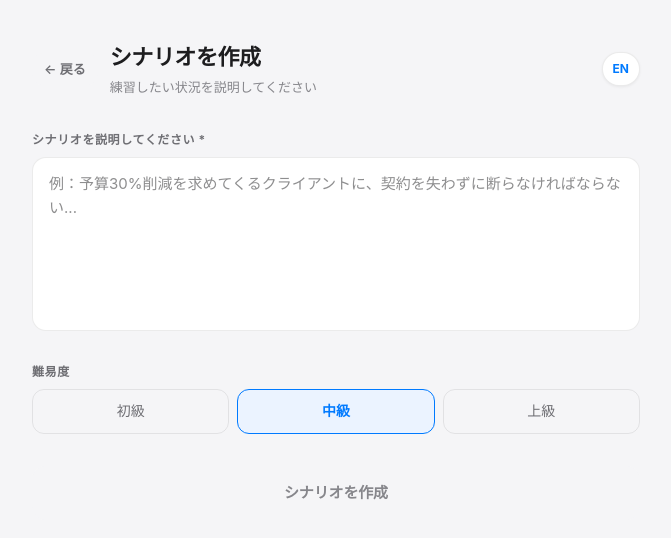
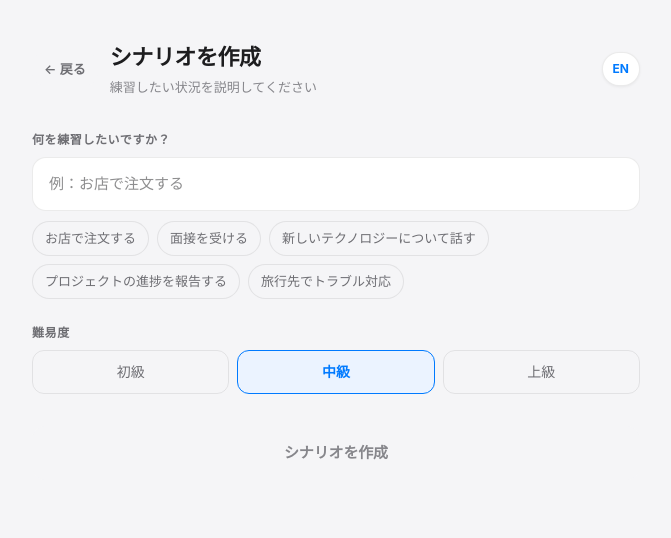
Before and after one commit to jaipur1103-wq/speaq, a Next.js app: page /create in a window 1280 px wide. Shown: the top 538 px of the page, without its empty margins (304-975 px from the left). Built offline with nearby package versions, Linux system fonts and the light colour scheme.

Commit message:
Streamline scenario generation: settings sheet opens on generate tap, create page simplified

```diff
--- a/app/create/page.tsx
+++ b/app/create/page.tsx
@@ -106,19 +106,39 @@ export default function CreatePage() {
           <label style={{ fontSize: 12, fontWeight: 700, color: "var(--text-secondary)", textTransform: "uppercase", letterSpacing: "0.05em", display: "block", marginBottom: 8 }}>
             {tr.descriptionLabel}
           </label>
-          <textarea
+          <input
+            type="text"
             value={description}
             onChange={(e) => setDescription(e.target.value)}
             placeholder={tr.descriptionPlaceholder}
-            rows={6}
             style={{
               width: "100%", padding: "14px 16px", borderRadius: 14,
               border: "1.5px solid var(--border)",
               background: "var(--surface)", color: "var(--text)",
               fontSize: 15, fontFamily: "inherit", outline: "none",
-              boxSizing: "border-box", resize: "none", lineHeight: 1.6,
+              boxSizing: "border-box",
             }}
           />
+          {/* Example chips */}
+          <div style={{ display: "flex", flexWrap: "wrap", gap: 8, marginTop: 10 }}>
+            {(lang === "ja"
+              ? ["お店で注文する", "面接を受ける", "新しいテクノロジーについて話す", "プロジェクトの進捗を報告する", "旅行先でトラブル対応"]
+              : ["Ordering at a restaurant", "Job interview practice", "Discussing new technology", "Reporting project progress", "Handling travel issues"]
+            ).map((example) => (
+              <button
+                key={example}
+                onClick={() => setDescription(example)}
+                style={{
+                  padding: "6px 12px", borderRadius: 20,
+                  border: "1px solid var(--border)",
+                  background: "var(--surface2)", color: "var(--text-secondary)",
+                  fontSize: 13, cursor: "pointer", fontWeight: 500,
+                }}
+              >
+                {example}
+              </button>
+            ))}
+          </div>
         </div>
 
         {/* Difficulty */}
--- a/app/page.tsx
+++ b/app/page.tsx
@@ -2,7 +2,7 @@
 
 import { useEffect, useState } from "react";
 import { useRouter } from "next/navigation";
-import { Sparkles, PenLine, SlidersHorizontal, Plus, ChevronRight } from "lucide-react";
+import { Sparkles, PenLine, Plus, ChevronRight } from "lucide-react";
 import ScenarioCard from "@/components/ScenarioCard";
 import SettingsBar from "@/components/SettingsBar";
 import SpeaqLogo from "@/components/SpeaqLogo";
@@ -254,7 +254,7 @@ export default function Home() {
               marginBottom: 16,
             }}>
               <div style={{ display: "flex", alignItems: "center", gap: 8, flexWrap: "wrap" }}>
-                <SlidersHorizontal size={14} color="var(--text-muted)" strokeWidth={2} />
+                <Sparkles size={14} color="var(--text-muted)" strokeWidth={2} />
                 <span style={{ fontSize: 13, color: "var(--text-muted)", fontWeight: 500 }}>
                   {settingsSummary}
                 </span>
@@ -328,6 +328,7 @@ export default function Home() {
         onChange={handleSettingsChange}
         open={settingsOpen}
         onOpenChange={setSettingsOpen}
+        onGenerate={generateScenario}
       />
 
       {/* FAB */}
@@ -399,24 +400,15 @@ export default function Home() {
           {lang === "ja" ? "新しいシナリオ" : "New Scenario"}
         </div>
 
-        {/* Card 1: Generate + Settings */}
-        <div style={{
-          background: "var(--surface)",
-          borderRadius: 20,
-          overflow: "hidden",
-          boxShadow: "0 8px 32px rgba(0,0,0,0.16)",
-          marginBottom: 10,
-        }}>
-          {/* Generate row */}
+        {/* Card 1: Generate */}
         <button
-            onClick={generateScenario}
-            disabled={generating}
+          onClick={() => { setSheetOpen(false); setTimeout(() => setSettingsOpen(true), 320); }}
           style={{
             width: "100%", display: "flex", alignItems: "center", gap: 16,
-              padding: "18px 20px",
-              background: "transparent", border: "none",
-              cursor: generating ? "not-allowed" : "pointer",
-              textAlign: "left",
+            padding: "18px 20px", marginBottom: 10,
+            background: "var(--surface)", borderRadius: 20,
+            boxShadow: "0 8px 32px rgba(0,0,0,0.16)",
+            border: "none", cursor: "pointer", textAlign: "left",
           }}
         >
           <div style={{
@@ -432,36 +424,11 @@ export default function Home() {
               {lang === "ja" ? "シナリオを生成" : "Generate Scenario"}
             </div>
             <div style={{ fontSize: 13, color: "var(--text-muted)" }}>
-                {lang === "ja" ? "AIがリアルなシナリオを作成" : "AI creates a realistic scenario"}
+              {settingsSummary}
             </div>
           </div>
-            {generating && <SpinnerIcon color="var(--accent)" />}
+          <ChevronRight size={18} color="var(--text-muted)" strokeWidth={2} />
         </button>
-
-          {/* Divider */}
-          <div style={{ height: 1, background: "var(--border)", marginLeft: 88 }} />
-
-          {/* Settings row */}
-          <button
-            onClick={() => { setSheetOpen(false); setTimeout(() => setSettingsOpen(true), 320); }}
-            style={{
-              width: "100%", display: "flex", alignItems: "center", gap: 12,
-              padding: "13px 20px",
-              background: "transparent", border: "none",
-              cursor: "pointer", textAlign: "left",
-            }}
-          >
-            <div style={{
-              width: 52, display: "flex", justifyContent: "center", flexShrink: 0,
-            }}>
-              <SlidersHorizontal size={18} color="var(--text-muted)" strokeWidth={2} />
-            </div>
-            <div style={{ flex: 1, fontSize: 13, color: "var(--text-secondary)", fontWeight: 500 }}>
-              {settingsSummary}
-            </div>
-            <ChevronRight size={16} color="var(--text-muted)" strokeWidth={2} />
-          </button>
-        </div>
 
         {/* Card 2: Create */}
         <button
--- a/components/SettingsBar.tsx
+++ b/components/SettingsBar.tsx
@@ -9,9 +9,10 @@ interface Props {
   onChange: (s: AppSettings) => void;
   open?: boolean;
   onOpenChange?: (v: boolean) => void;
+  onGenerate?: () => void;
 }
 
-export default function SettingsBar({ settings, onChange, open, onOpenChange }: Props) {
+export default function SettingsBar({ settings, onChange, open, onOpenChange, onGenerate }: Props) {
   const [internalOpen, setInternalOpen] = useState(false);
   const isOpen = open !== undefined ? open : internalOpen;
   const setOpen = (v: boolean) => {
@@ -174,10 +175,10 @@ export default function SettingsBar({ settings, onChange, open, onOpenChange }:
 
         </div>
 
-        {/* Done button */}
+        {/* Done / Generate button */}
         <div style={{ padding: "16px 20px 28px" }}>
           <button
-            onClick={() => setOpen(false)}
+            onClick={() => { setOpen(false); if (onGenerate) onGenerate(); }}
             style={{
               width: "100%", padding: "14px",
               borderRadius: 14,
@@ -189,7 +190,9 @@ export default function SettingsBar({ settings, onChange, open, onOpenChange }:
               letterSpacing: "-0.01em",
             }}
           >
-            {settings.language === "ja" ? "完了" : "Done"}
+            {onGenerate
+              ? (settings.language === "ja" ? "この設定で生成する" : "Generate with these settings")
+              : (settings.language === "ja" ? "完了" : "Done")}
           </button>
         </div>
       </div>
--- a/lib/i18n.ts
+++ b/lib/i18n.ts
@@ -101,8 +101,8 @@ export const i18n = {
     turns: "turns", turnSingular: "turn",
     // create
     createTitle: "Create Scenario", createSubtitle: "Describe what you want to practice",
-    descriptionLabel: "Describe your scenario *",
-    descriptionPlaceholder: "e.g. I need to push back on a client demanding a 30% budget cut without losing the deal...",
+    descriptionLabel: "What do you want to practice?",
+    descriptionPlaceholder: "e.g. Ordering at a restaurant",
     difficultyLabel: "Difficulty",
     saveScenario: "Create Scenario",
     createFailed: "Failed to create scenario. Please try again.",
@@ -221,8 +221,8 @@ export const i18n = {
     turns: "ターン", turnSingular: "ターン",
     // create
     createTitle: "シナリオを作成", createSubtitle: "練習したい状況を説明してください",
-    descriptionLabel: "シナリオを説明してください *",
-    descriptionPlaceholder: "例：予算30%削減を求めてくるクライアントに、契約を失わずに断らなければならない...",
+    descriptionLabel: "何を練習したいですか？",
+    descriptionPlaceholder: "例：お店で注文する",
     difficultyLabel: "難易度",
     saveScenario: "シナリオを作成",
     createFailed: "シナリオの作成に失敗しました。もう一度お試しください。",
```
Lines whose indentation alone changed are shown as unchanged.
